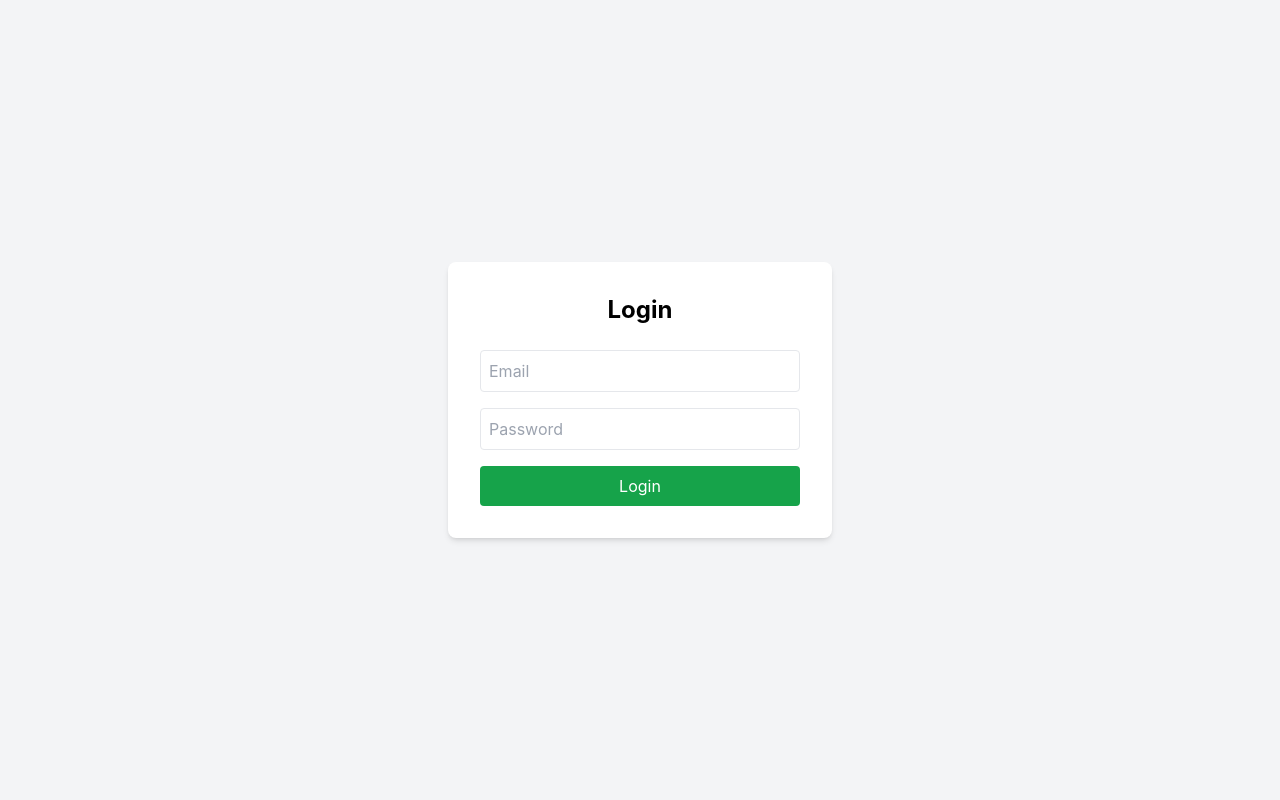
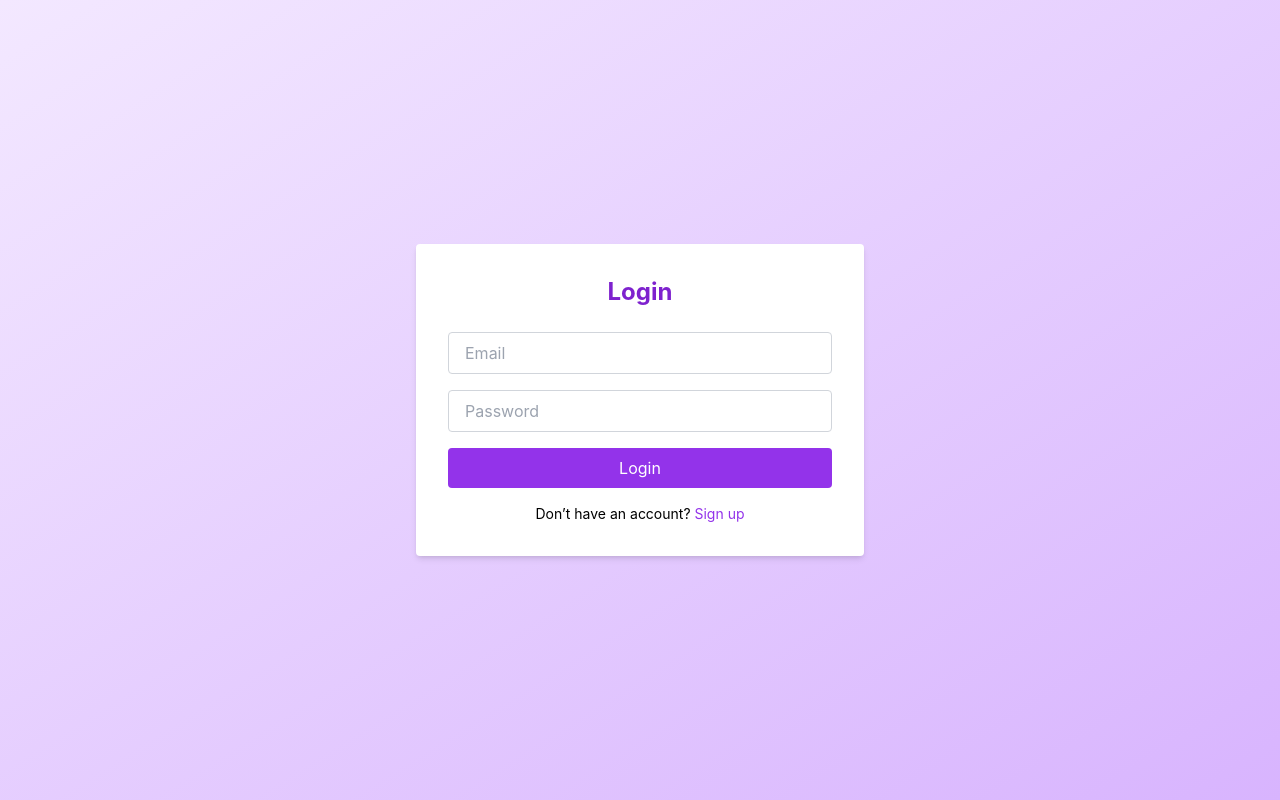
Before and after one commit to YBspotted20045/Grow-rich-investinm, a React (Vite) app: page / in a window 1280 px wide. Built offline with nearby package versions, Linux system fonts and the light colour scheme; the HTML template or start-up script is replaced by a standard one.

Commit message:
Update Login.jsx

```diff
--- a/src/pages/Login.jsx
+++ b/src/pages/Login.jsx
@@ -1,21 +1,18 @@
 import React, { useState } from 'react';
-import { useNavigate } from 'react-router-dom';
+import { useNavigate, Link } from 'react-router-dom';
 import API from '../axios';
 
 const Login = () => {
   const navigate = useNavigate();
-  const [form, setForm] = useState({ email: '', password: '' });
+  const [email, setEmail] = useState('');
+  const [password, setPassword] = useState('');
   const [error, setError] = useState('');
 
-  const handleChange = (e) => {
-    setForm({ ...form, [e.target.name]: e.target.value });
-  };
-
-  const handleSubmit = async (e) => {
-    e.preventDefault();
+  const handleLogin = async () => {
     try {
-      const res = await API.post('/auth/login', form);
-      localStorage.setItem('token', res.data.token);
+      const res = await API.post('/auth/login', { email, password });
+      const token = res.data.token;
+      localStorage.setItem('token', token);
       navigate('/dashboard');
     } catch (err) {
       setError(err.response?.data?.message || 'Login failed');
@@ -23,38 +20,42 @@ const Login = () => {
   };
 
   return (
-    <div className="min-h-screen flex justify-center items-center bg-gray-100">
-      <form
-        onSubmit={handleSubmit}
-        className="bg-white p-8 shadow-md rounded-lg w-96"
-      >
-        <h2 className="text-2xl font-bold mb-6 text-center">Login</h2>
-        {error && <p className="text-red-500 mb-4">{error}</p>}
+    <div className="min-h-screen flex items-center justify-center bg-gradient-to-br from-purple-100 to-purple-300">
+      <div className="bg-white p-8 rounded shadow-md w-full max-w-md">
+        <h2 className="text-2xl font-bold text-purple-700 mb-6 text-center">Login</h2>
+
+        {error && <div className="text-red-500 text-sm mb-4">{error}</div>}
+
         <input
           type="email"
-          name="email"
           placeholder="Email"
-          value={form.email}
-          onChange={handleChange}
-          className="w-full mb-4 p-2 border rounded"
-          required
+          className="w-full px-4 py-2 mb-4 border border-gray-300 rounded"
+          value={email}
+          onChange={(e) => setEmail(e.target.value)}
         />
+
         <input
           type="password"
-          name="password"
           placeholder="Password"
-          value={form.password}
-          onChange={handleChange}
-          className="w-full mb-4 p-2 border rounded"
-          required
+          className="w-full px-4 py-2 mb-4 border border-gray-300 rounded"
+          value={password}
+          onChange={(e) => setPassword(e.target.value)}
         />
+
         <button
-          type="submit"
-          className="w-full bg-green-600 text-white py-2 rounded hover:bg-green-700"
+          onClick={handleLogin}
+          className="w-full bg-purple-600 text-white py-2 rounded hover:bg-purple-700 transition"
         >
           Login
         </button>
-      </form>
+
+        <p className="text-center text-sm mt-4">
+          Don’t have an account?{' '}
+          <Link to="/signup" className="text-purple-600 hover:underline">
+            Sign up
+          </Link>
+        </p>
+      </div>
     </div>
   );
 };
```
